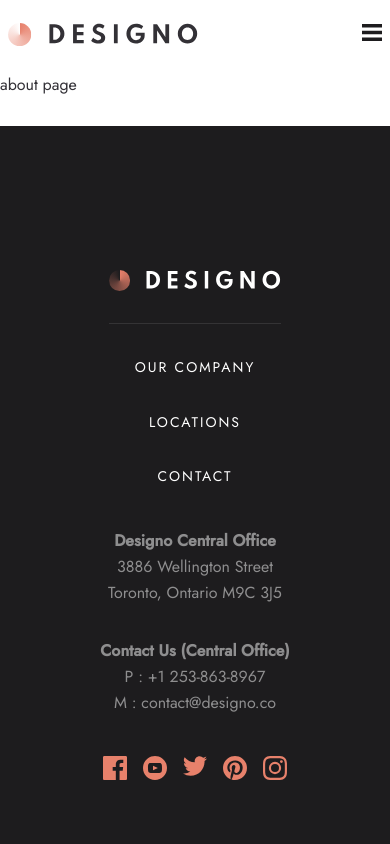
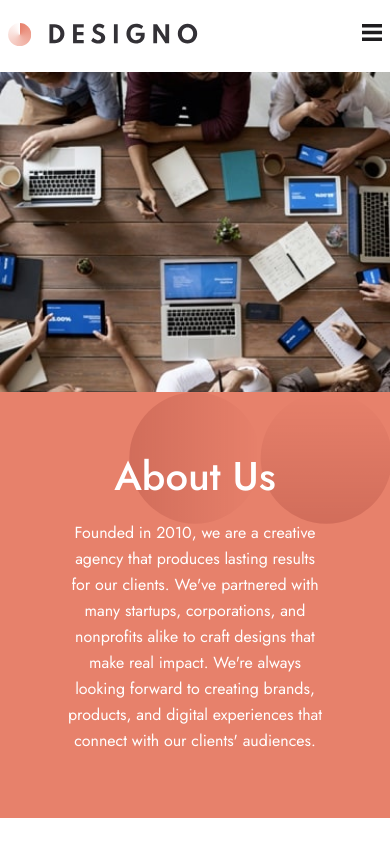
Before and after one commit to ngiles1/designo, a Next.js app: page /about in a window 390 px wide. Shown: the top 844 px of the page. Built offline with nearby package versions, Linux system fonts and the light colour scheme.

Commit message:
Build out About page hero with responsive image and pattern swaps
Text panel and photo split side-by-side on desktop, stack with the
photo on top at tablet/mobile, reusing the peach hero pattern from
the other section pages.

```diff
--- a/src/app/about/page.tsx
+++ b/src/app/about/page.tsx
@@ -1,9 +1,82 @@
-import Image from "next/image";
-import Link from "next/link";
-// import styles from "./page.module.css";
+import clsx from "clsx";
 
 export default function About() {
   return (
-    <div>about page</div>
+    <div>
+      <section
+        className={clsx(
+          "flex",
+          "flex-col",
+          "lg:flex-row-reverse",
+          "mb-18",
+          "sm:rounded-2xl",
+          "overflow-hidden",
+        )}
+      >
+        <img
+          src="/assets/about/mobile/image-about-hero.jpg"
+          alt=""
+          className="w-full h-80 object-cover sm:hidden"
+        />
+        <img
+          src="/assets/about/tablet/image-about-hero.jpg"
+          alt=""
+          className="hidden w-full h-80 object-cover sm:block lg:hidden"
+        />
+        <img
+          src="/assets/about/desktop/image-about-hero.jpg"
+          alt=""
+          className="hidden lg:block lg:w-1/2 h-auto object-cover"
+        />
+
+        <div
+          className={clsx(
+            "text-white",
+            "text-center",
+            "lg:text-left",
+            "bg-peach",
+            "flex",
+            "items-center",
+            "justify-center",
+            "lg:justify-start",
+            "lg:w-1/2",
+            "p-16",
+            "relative",
+            "overflow-hidden",
+          )}
+        >
+          <img
+            src="/assets/about/mobile/bg-pattern-hero-about-mobile.svg"
+            alt=""
+            className="absolute inset-0 w-full h-full object-cover lg:hidden"
+          />
+          <img
+            src="/assets/about/desktop/bg-pattern-hero-about-desktop.svg"
+            alt=""
+            className="hidden lg:block absolute inset-0 w-full h-full object-cover"
+          />
+          <div className="z-1">
+            <h1
+              className={clsx(
+                "font-medium",
+                "text-[2.5rem]",
+                "leading-[1]",
+                "mb-6",
+              )}
+            >
+              About Us
+            </h1>
+            <p className="leading-[1.625] max-w-[28rem]">
+              Founded in 2010, we are a creative agency that produces lasting
+              results for our clients. We&apos;ve partnered with many
+              startups, corporations, and nonprofits alike to craft designs
+              that make real impact. We&apos;re always looking forward to
+              creating brands, products, and digital experiences that connect
+              with our clients&apos; audiences.
+            </p>
+          </div>
+        </div>
+      </section>
+    </div>
   )
 };
```
